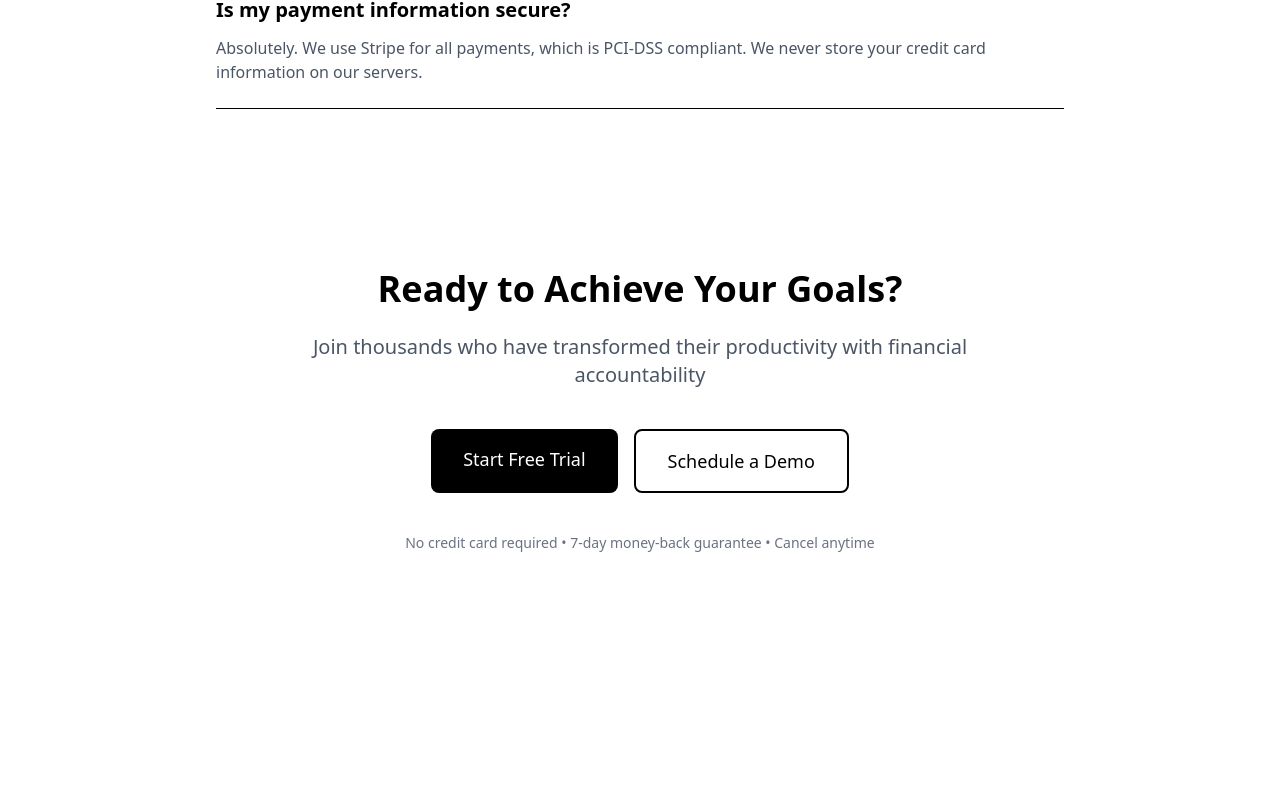
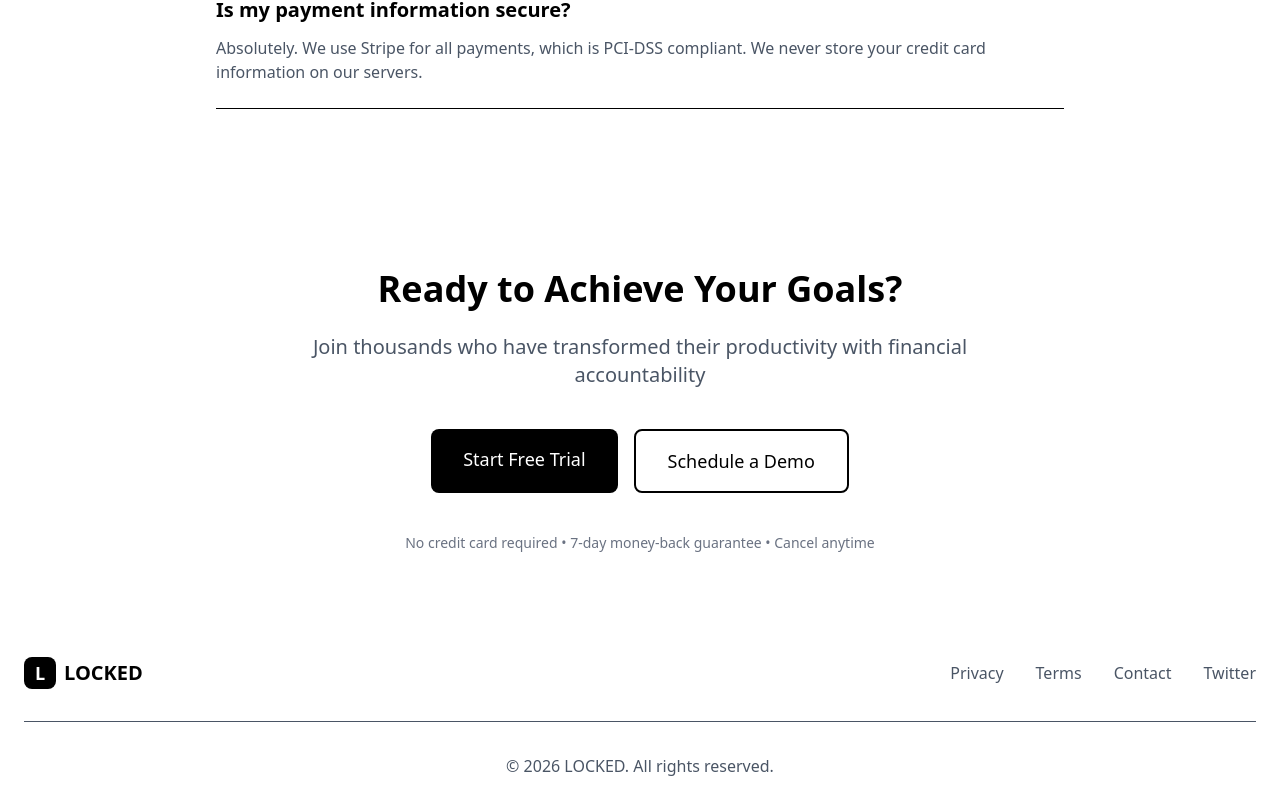
Before and after one commit to imran-farooq7/locked, a Next.js app: page / in a window 1280 px wide. Shown: the part 3272-4074 px from the top of the page. Before the commit the page ends 3905 px from the top, so only its background shows below. Built offline with nearby package versions, Linux system fonts and the light colour scheme.

Commit message:
footer added

```diff
--- a/app/page.tsx
+++ b/app/page.tsx
@@ -1,6 +1,7 @@
 import CTA from "@/components/landing-page/cta";
 import Faqs from "@/components/landing-page/faqs";
 import Features from "@/components/landing-page/features";
+import Footer from "@/components/landing-page/footer";
 import Hero from "@/components/landing-page/hero";
 import HIW from "@/components/landing-page/hiw";
 import Navbar from "@/components/landing-page/navbar";
@@ -16,6 +17,7 @@ const Home = () => {
       <Testimonials />
       <Faqs />
       <CTA />
+      <Footer />
     </div>
   );
 };
--- /dev/null
+++ b/components/landing-page/footer.tsx
@@ -0,0 +1,38 @@
+"use cache";
+const Footer = async () => {
+  return (
+    <footer className="py-6">
+      <div className="container mx-auto px-6 max-w-7xl">
+        <div className="flex flex-col md:flex-row justify-between items-center">
+          <div className="flex items-center space-x-2 mb-6 md:mb-0">
+            <div className="w-8 h-8 bg-black rounded-lg flex items-center justify-center">
+              <span className="text-white font-bold text-lg">L</span>
+            </div>
+            <span className="text-xl font-bold">LOCKED</span>
+          </div>
+
+          <div className="flex space-x-8">
+            <a href="#" className="text-gray-600 hover:text-black">
+              Privacy
+            </a>
+            <a href="#" className="text-gray-600 hover:text-black">
+              Terms
+            </a>
+            <a href="#" className="text-gray-600 hover:text-black">
+              Contact
+            </a>
+            <a href="#" className="text-gray-600 hover:text-black">
+              Twitter
+            </a>
+          </div>
+        </div>
+
+        <div className="mt-8 pt-8 border-t text-center text-gray-600">
+          <p>© {new Date().getFullYear()} LOCKED. All rights reserved.</p>
+        </div>
+      </div>
+    </footer>
+  );
+};
+
+export default Footer;
```
